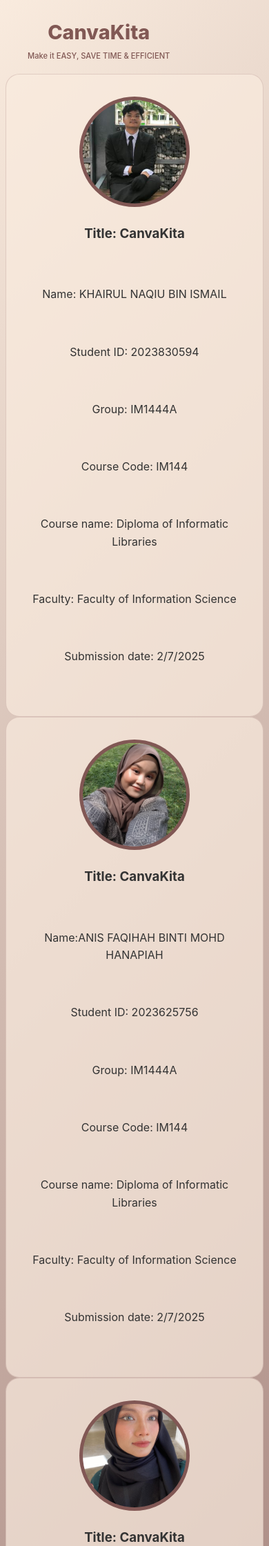
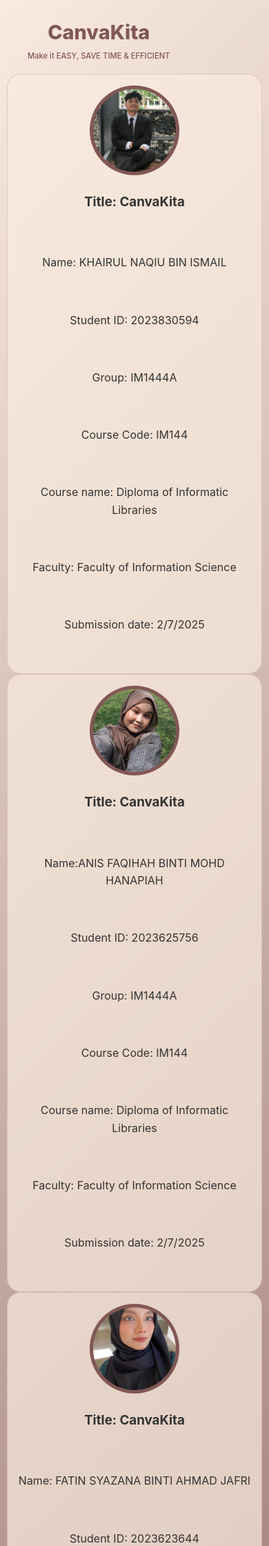
Before and after one commit to Nike01x/Group_assignment.io, a PHP site: page /GROUP.html in a window 390 px wide. Shown: the top 2241 px of the page at 69% size. Run offline with PHP 8.4, Linux system fonts and the light colour scheme; a stand-in replaces the project's code that opens the database connection.

Commit message:
Update styles.css

```diff
--- a/styles.css
+++ b/styles.css
@@ -538,9 +538,10 @@
     font-size: 0.9rem;
     opacity: 0.8;
 }
-/* Employee Profile Styles */
+
 .employee-profile {
-    display: none;
+    min-height: calc(100vh - 80px); /* Adjust for header height */
+    overflow-y: auto;
 }
 
 .employee-profile.active {
@@ -592,7 +593,10 @@
     transform: translateY(-2px);
 }
 
-
+.team-card div[style*="display: flex"] {
+    flex-wrap: wrap;
+    justify-content: center;
+}
 
 .employee-profile .feature-card {
     background: rgba(249, 235, 222, 0.5);
@@ -669,5 +673,175 @@
     .social-links {
         justify-content: center;
     }
+
+    /* Employee cards */
+    .team-card {
+        width: 100%;
+        margin-bottom: 2rem;
+        padding: 1.5rem;
+    }
+
+    /* Employee profile sections */
+    .employee-profile-content {
+        padding: 1rem;
+    }
+
+    .employee-header .team-photo {
+        width: 150px;
+        height: 150px;
+    }
+
+    .employee-details {
+        padding: 1.5rem;
+    }
+
+    /* Fix for skill tags */
+    .team-card div[style*="justify-content: center"] {
+        justify-content: flex-start !important;
+        flex-wrap: wrap;
+    }
+
+    /* Employee profile features */
+    .employee-profile .features {
+        grid-template-columns: 1fr;
+    }
+
+    /* Fix for the back button */
+    .employee-profile .cta-button {
+        margin-bottom: 1rem;
+    }
+
+    /* Make sure employee sections don't have horizontal overflow */
+    .employee-profile .container {
+        padding: 0 15px;
+    }
+
+    /* Adjust employee profile header */
+    .employee-header h2.section-title {
+        font-size: 2rem;
+    }
+
+    .employee-header h3 {
+        font-size: 1.2rem;
+    }
+
+    /* Employee grid layout */
+    .content-section > .features {
+        grid-template-columns: 1fr;
+        gap: 1rem;
+    }
+
+    .team-card {
+        max-width: 100%;
+    }
+
+    /* Center the employee cards container */
+    .content-section {
+        display: flex;
+        flex-direction: column;
+        align-items: center;
+        padding: 1.5rem;
+    }
+
+    /* Employee cards specific styling */
+    .team-card {
+        width: 90%;
+        max-width: 350px;
+        margin: 0 auto 2rem;
+        padding: 1.5rem;
+        text-align: center;
+    }
+
+    /* Ensure all card contents are centered */
+    .team-card > * {
+        margin-left: auto;
+        margin-right: auto;
+        text-align: center;
+    }
+
+    /* Override any inline styles that might be affecting alignment */
+    .team-card[style*="text-align:"] {
+        text-align: center !important;
+    }
+
+    /* Center the team photo */
+    .team-photo {
+        margin-left: auto !important;
+        margin-right: auto !important;
+    }
+
+    /* Center the skill tags container */
+    .team-card div[style*="display: flex"] {
+        justify-content: center !important;
+    }
+
+    /* Center the employee cards container */
+    .content-section {
+        display: flex;
+        flex-direction: column;
+        align-items: center;
+        padding: 1.5rem;
+    }
+
+        /* Employee cards specific styling */
+    .team-card {
+        width: 90%;
+        max-width: 350px;
+        margin: 0 auto 2rem;
+        padding: 1.5rem;
+        text-align: center;
+    }
+
+        /* Ensure all card contents are centered */
+    .team-card > * {
+        margin-left: auto;
+        margin-right: auto;
+        text-align: center;
+    }
+
+        /* Override any inline styles that might be affecting alignment */
+    .team-card[style*="text-align:"] {
+        text-align: center !important;
+        }
+
+    /* Center the team photo */
+    .team-photo {
+        margin-left: auto !important;
+        margin-right: auto !important;
+    }
+
+    /* Center the skill tags container */
+    .team-card div[style*="display: flex"] {
+        justify-content: center !important;
+    }
+
+    .team-grid {
+        grid-template-columns: 1fr !important;
+        gap: 1.5rem !important;
+        padding: 0.5rem !important;
+    }
+
+    .team-card {
+        margin: 0 auto !important;
+        width: 90% !important;
+        padding: 1rem !important;
+    }
+
+    .team-photo {
+        width: 120px !important;
+        height: 120px !important;
+    }
+
+    #Employee .container {
+        padding: 0 15px !important;
+    }
+
+    #Employee .content-section {
+        padding: 1rem !important;
+    }
 }
+
+
+
+
 </style>
```
